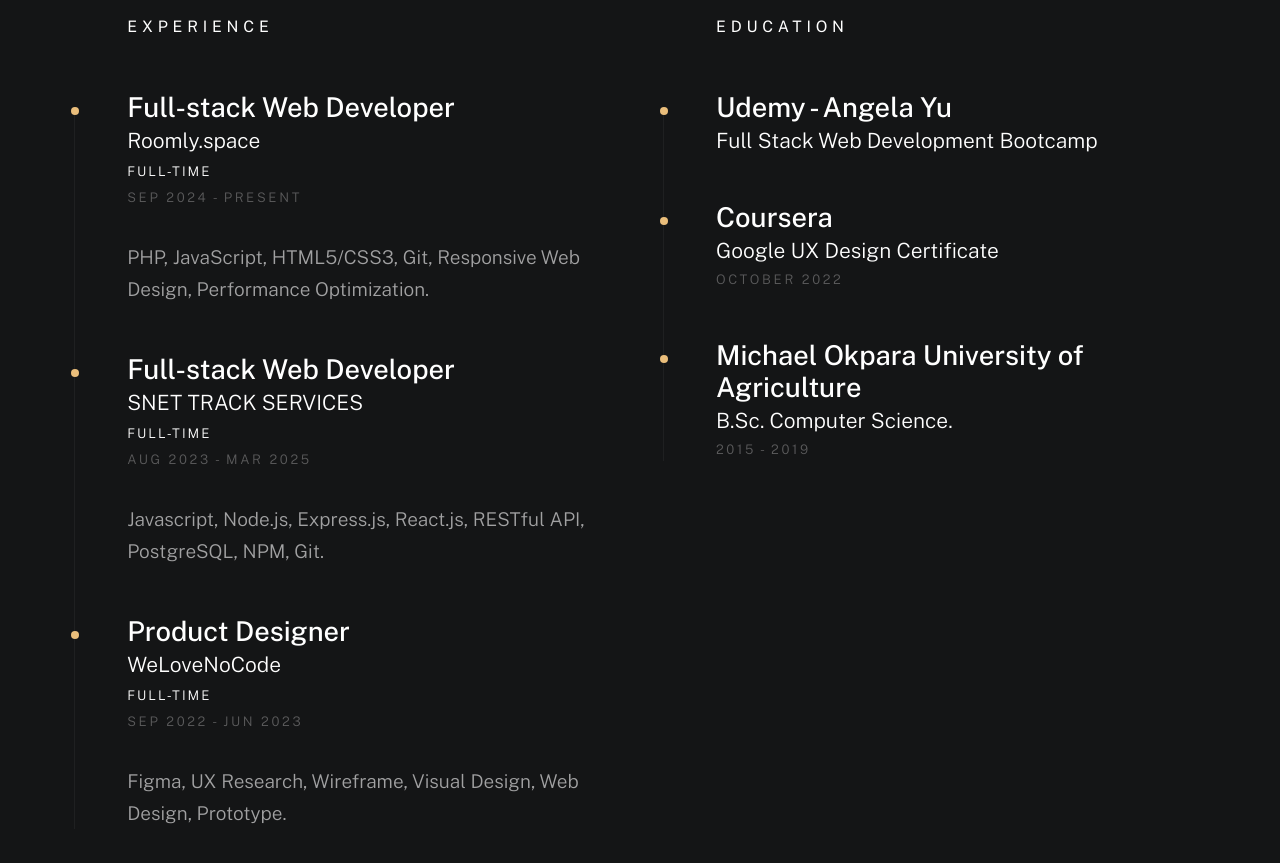
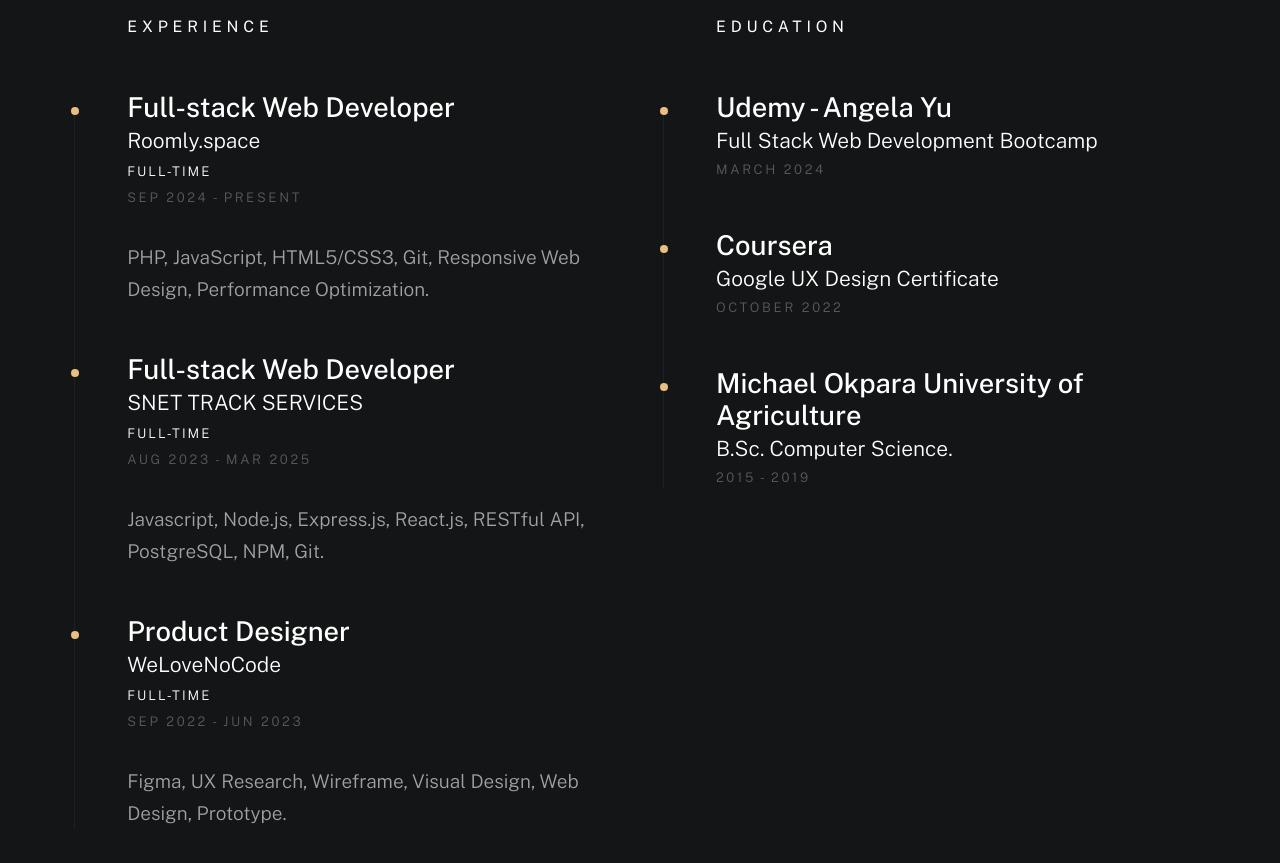
Before and after one commit to EmekaRaphael/EmekaRaphael-Portfolio, a plain HTML site: page index.html in a window 1280 px wide. Shown: the part 2357-3220 px from the top of the page. Drawn offline with nearby package versions, Linux system fonts and the light colour scheme; a web font is replaced by a local one.

Commit message:
typo correction

```diff
--- a/index.html
+++ b/index.html
@@ -198,7 +198,7 @@
                                 <div class="timeline__header">
                                     <h4 class="timeline__title">Udemy - Angela Yu</h4>
                                     <h5 class="timeline__meta">Full Stack Web Development Bootcamp</h5>
-                                    <p class="timeline__timeframe"></p>
+                                    <p class="timeline__timeframe">March 2024</p>
                                 </div>
                                 <div class="timeline__desc">
                                     <p></p>
```
